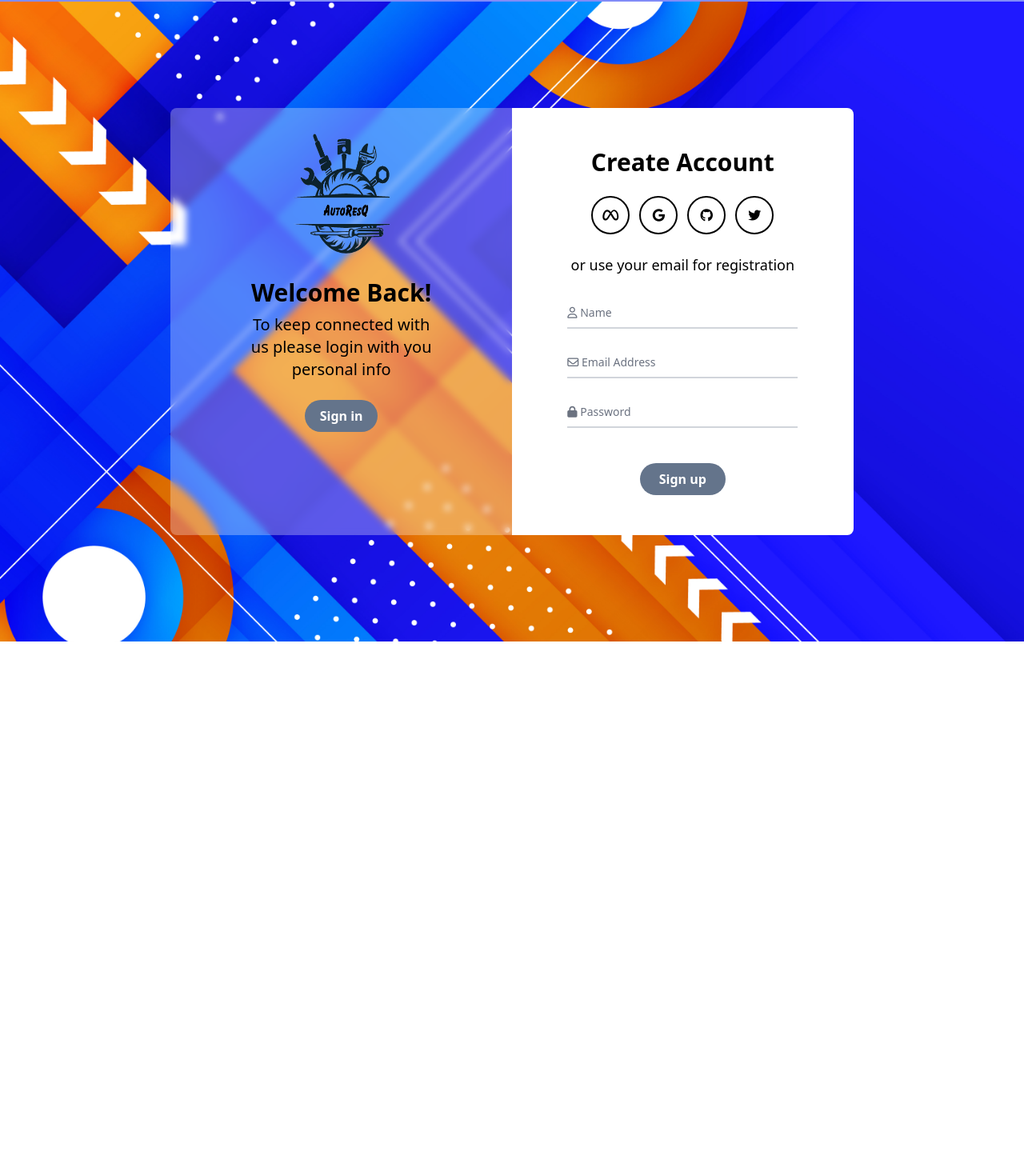
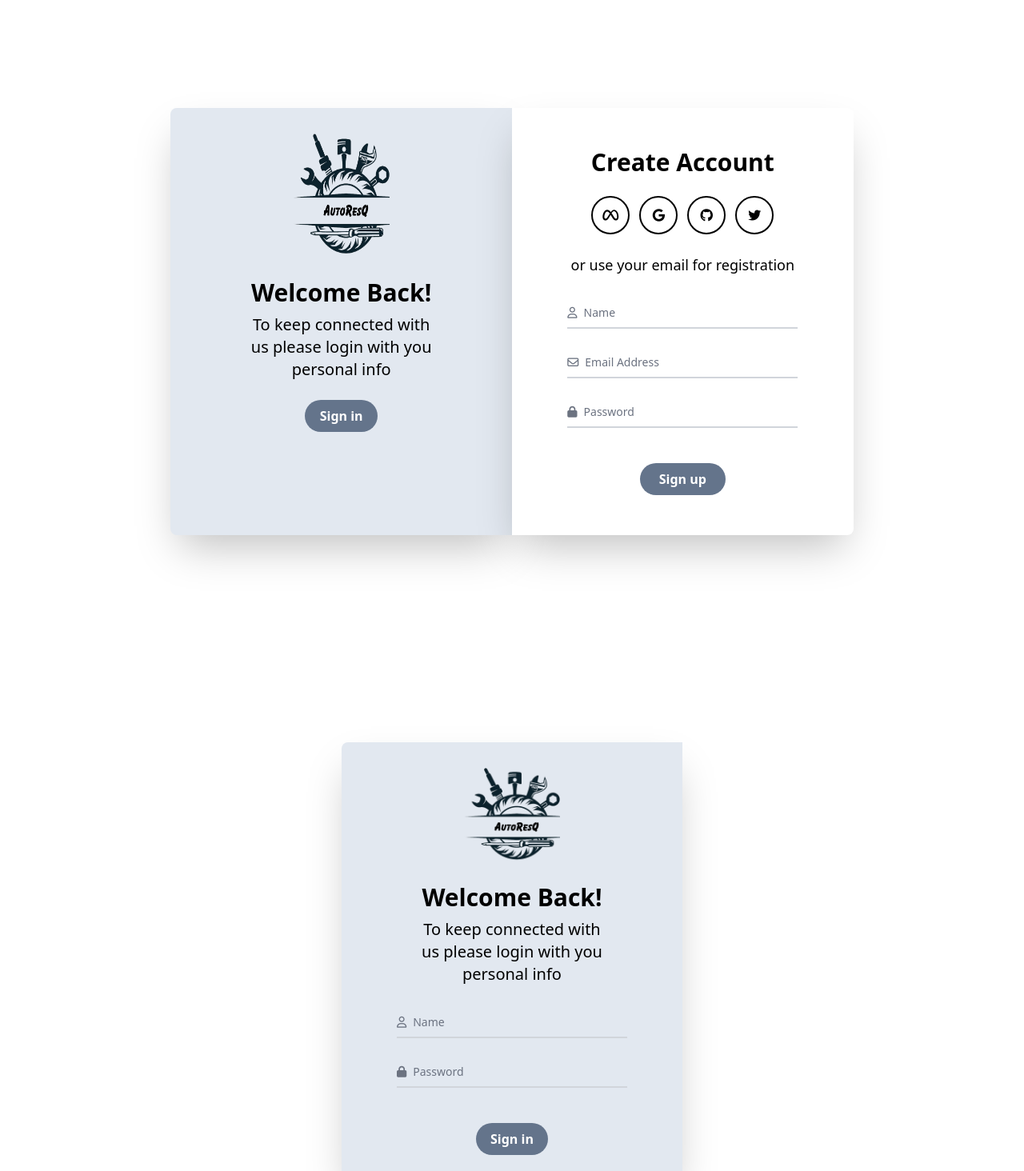
Before and after one commit to swaggyhustler/autoresq, a React (Vite) app in the folder Frontend/: page / in a window 1280 px wide. Shown: the part 570-2034 px from the top of the page at 80% size. Before the commit the page ends 1372 px from the top, so only its background shows below. Built offline with nearby package versions, Linux system fonts and the light colour scheme.

Commit message:
Add Login Page and Refine the code

```diff
--- a/Frontend/package.json
+++ b/Frontend/package.json
@@ -10,6 +10,7 @@
     "preview": "vite preview"
   },
   "dependencies": {
+    "framer-motion": "^11.3.4",
     "latest-version": "^9.0.0",
     "react": "^18.3.1",
     "react-dom": "^18.3.1"
--- a/Frontend/src/App.jsx
+++ b/Frontend/src/App.jsx
@@ -1,12 +1,15 @@
 import Navbar from "./componets/Navbar.jsx";
 import Hero from "./componets/Hero.jsx";
 import Register from "./pages/Register.jsx";
+import Login from "./pages/Login.jsx";
+
 const App=()=>{
   return(
     <>
       <Navbar />
       <Hero />
       <Register />
+      <Login />
     </>
   );
 }
--- /dev/null
+++ b/Frontend/src/componets/InputField.jsx
@@ -0,0 +1,12 @@
+/* eslint react/prop-types: 0 */
+
+const InputField=(props)=>{
+    return (
+        <div className="relative z-0 w-72 mb-5 group">
+            <input type="text" name={props.name} id="floating_name" className="block py-2.5 px-0 w-full text-sm text-gray-900 bg-transparent border-0 border-b-2 border-gray-300 appearance-none dark:text-white dark:border-gray-600 dark:focus:border-blue-500 focus:outline-none focus:ring-0 focus:border-blue-600 peer" placeholder=" " required />
+            <label htmlFor="floating_name" className="peer-focus:font-medium absolute text-sm text-gray-500 dark:text-gray-400 duration-300 transform -translate-y-6 scale-75 top-3 -z-10 origin-[0] peer-focus:start-0 rtl:peer-focus:translate-x-1/4 rtl:peer-focus:left-auto peer-focus:text-blue-600 peer-focus:dark:text-blue-500 peer-placeholder-shown:scale-100 peer-placeholder-shown:translate-y-0 peer-focus:scale-75 peer-focus:-translate-y-6"> {props.children} {props.LabelText}</label>
+        </div>
+    )
+}
+
+export default InputField;
--- /dev/null
+++ b/Frontend/src/componets/Login_Register_Template.jsx
@@ -0,0 +1,18 @@
+/* eslint react/prop-types: 0 */
+import MainLogo from "../assets/MainLogo.png";
+
+const Login_Register_Template = ({children, ButtonMessage})=>{
+    return (
+        <div className="shadow-2xl w-1/2 h-full rounded-l-lg bg-slate-200 flex flex-col items-center gap-6 p-8">
+            <img src={MainLogo} className="w-1/3 h-1/3" alt="Company Logo" />
+            <div className="flex-col w-2/3 items-center text-center text-xl">
+                <h1 className="text-3xl font-bold mb-2">Welcome Back!</h1>
+                <p>To keep connected with us please login with you personal info</p>
+            </div>
+            {children}
+            <button type="button" className="bg-slate-500 hover:bg-blue-700 text-white font-bold py-2 px-4 rounded-full w-1/4">{ButtonMessage}</button>
+        </div>
+    )
+}
+
+export default Login_Register_Template;
--- a/Frontend/src/componets/Navbar.jsx
+++ b/Frontend/src/componets/Navbar.jsx
@@ -1,6 +1,6 @@
 const Navbar=()=>{
     return (
-        <nav className="flex justify-around p-5">
+        <nav className="flex justify-between p-5 shadow-lg rounded-2xl px-lg">
             <span className="font-black font-mono text-2xl">AutoResQ</span>
             <ul className="flex justify-around gap-5">
                 <li><a href="#">link1</a></li>
--- a/Frontend/src/pages/Login.jsx
+++ b/Frontend/src/pages/Login.jsx
@@ -0,0 +1,24 @@
+import Login_Register_Template from "../componets/Login_Register_Template.jsx";
+import InputField from "../componets/InputField.jsx";
+const Login=()=>{
+    return (
+        <div className="w-screen h-screen flex justify-center items-center">
+            <div className="h-3/2 w-2/3 flex justify-center">
+                <Login_Register_Template ButtonMessage="Sign in">
+                    <div>
+                        <InputField name="name">
+                            <i className="fa-regular fa-user mr-2"></i>
+                            Name
+                        </InputField>
+                        <InputField name="password">
+                            <i className="fa-solid fa-lock mr-2"></i>
+                            Password
+                        </InputField>
+                    </div>
+                </Login_Register_Template>
+            </div>
+        </div>
+    )
+}
+
+export default Login;
--- a/Frontend/src/pages/Register.jsx
+++ b/Frontend/src/pages/Register.jsx
@@ -1,46 +1,41 @@
-import MainLogo from "../assets/MainLogo.png";
+import LoginForm from "../componets/Login_Register_Template";
+import InputField from "../componets/InputField.jsx";
 const Register=()=>{
+    const LogoButtons="rounded-full border-2 border-black h-12 w-12 flex justify-center items-center hover:bg-slate-300 cursor-pointer";
     return (
-        <div className='bg-register-abstract bg-cover bg-center h-screen flex justify-center items-center'>
+        <div className='bg-cover bg-center h-screen flex justify-center items-center'>
             <div className="container w-2/3 h-2/3 flex">
-                <div className="w-1/2 h-full  backdrop-blur-sm rounded-l-lg bg-white/30 flex flex-col items-center gap-6 p-8">
-                    <img src={MainLogo} className="w-1/3 h-1/3" alt="Company Logo" />
-                    <div className="flex-col w-2/3 items-center text-center text-xl">
-                        <h1 className="text-3xl font-bold mb-2">Welcome Back!</h1>
-                        <p>To keep connected with us please login with you personal info</p>
-                    </div>
-                    <button type="button" className="bg-slate-500 hover:bg-blue-700 text-white font-bold py-2 px-4 rounded-full w-1/4">Sign in</button>
-                </div>
-                <div className="w-1/2 h-full bg-white flex flex-col justify-center rounded-r-lg items-center gap-6">
+                <LoginForm ButtonMessage="Sign in"/>
+                <div className="shadow-2xl w-1/2 h-full bg-white flex flex-col justify-center rounded-r-lg items-center gap-6">
                     <h1 className="text-3xl font-bold">Create Account</h1>
                     <div className="flex justify-center items-center gap-3 ">
-                        <div className="rounded-full border-2 border-black h-12 w-12 flex justify-center items-center hover:bg-slate-300 cursor-pointer">
+                        <div className={LogoButtons}>
                             <i className="fa-brands fa-meta p-2"></i>
                         </div>
-                        <div className="rounded-full border-2 border-black h-12 w-12 flex justify-center items-center hover:bg-slate-300 cursor-pointer">
+                        <div className={LogoButtons}>
                             <i className="fa-brands fa-google"></i>
                         </div>
-                        <div className="rounded-full border-2 border-black h-12 w-12 flex justify-center items-center hover:bg-slate-300 cursor-pointer">
+                        <div className={LogoButtons}>
                             <i className="fa-brands fa-github"></i>
                         </div>
-                        <div className="rounded-full border-2 border-black h-12 w-12 flex justify-center items-center hover:bg-slate-300 cursor-pointer">
+                        <div className={LogoButtons}>
                             <i className="fa-brands fa-twitter"></i>
                         </div>
                     </div>
                     <p className="text-lg">or use your email for registration</p>
                     <form className="max-w-md mx-auto">
-                        <div className="relative z-0 w-72 mb-5 group">
-                            <input type="text" name="floating_name" id="floating_name" className="block py-2.5 px-0 w-full text-sm text-gray-900 bg-transparent border-0 border-b-2 border-gray-300 appearance-none dark:text-white dark:border-gray-600 dark:focus:border-blue-500 focus:outline-none focus:ring-0 focus:border-blue-600 peer" placeholder=" " required />
-                            <label htmlFor="floating_name" className="peer-focus:font-medium absolute text-sm text-gray-500 dark:text-gray-400 duration-300 transform -translate-y-6 scale-75 top-3 -z-10 origin-[0] peer-focus:start-0 rtl:peer-focus:translate-x-1/4 rtl:peer-focus:left-auto peer-focus:text-blue-600 peer-focus:dark:text-blue-500 peer-placeholder-shown:scale-100 peer-placeholder-shown:translate-y-0 peer-focus:scale-75 peer-focus:-translate-y-6"> <i className="fa-regular fa-user"></i> Name</label>
-                        </div>
-                        <div className="relative z-0 w-72 mb-5 group">
-                            <input type="email" name="floating_email" id="floating_email" className="block py-2.5 px-0 w-full text-sm text-gray-900 bg-transparent border-0 border-b-2 border-gray-300 appearance-none dark:text-white dark:border-gray-600 dark:focus:border-blue-500 focus:outline-none focus:ring-0 focus:border-blue-600 peer" placeholder=" " required />
-                            <label htmlFor="floating_email" className="peer-focus:font-medium absolute text-sm text-gray-500 dark:text-gray-400 duration-300 transform -translate-y-6 scale-75 top-3 -z-10 origin-[0] peer-focus:start-0 rtl:peer-focus:translate-x-1/4 rtl:peer-focus:left-auto peer-focus:text-blue-600 peer-focus:dark:text-blue-500 peer-placeholder-shown:scale-100 peer-placeholder-shown:translate-y-0 peer-focus:scale-75 peer-focus:-translate-y-6"> <i className="fa-regular fa-envelope"></i> Email Address</label>
-                        </div>
-                        <div className="relative z-0 w-72 mb-5 group">
-                            <input type="password" name="floating_password" id="floating_password" className="block py-2.5 px-0 w-full text-sm text-gray-900 bg-transparent border-0 border-b-2 border-gray-300 appearance-none dark:text-white dark:border-gray-600 dark:focus:border-blue-500 focus:outline-none focus:ring-0 focus:border-blue-600 peer" placeholder=" " required />
-                            <label htmlFor="floating_password" className="peer-focus:font-medium absolute text-sm text-gray-500 dark:text-gray-400 duration-300 transform -translate-y-6 scale-75 top-3 -z-10 origin-[0] peer-focus:start-0 rtl:peer-focus:translate-x-1/4 rtl:peer-focus:left-auto peer-focus:text-blue-600 peer-focus:dark:text-blue-500 peer-placeholder-shown:scale-100 peer-placeholder-shown:translate-y-0 peer-focus:scale-75 peer-focus:-translate-y-6"><i className="fa-solid fa-lock"></i> Password</label>
-                        </div>
+                        <InputField name="name">
+                            <i className="fa-regular fa-user mr-2"></i>
+                            Name
+                        </InputField>
+                        <InputField name="email">
+                            <i className="fa-regular fa-envelope mr-2"></i>
+                            Email Address
+                        </InputField>
+                        <InputField name="password">
+                            <i className="fa-solid fa-lock mr-2"></i>
+                            Password
+                        </InputField>
                     </form>
                     <button type="button" className="bg-slate-500 hover:bg-blue-700 text-white font-bold py-2 px-4 rounded-full w-1/4">Sign up</button>
                 </div>
```
Also changed, not shown: Frontend/src/componets/Hero.jsx (+6 -5 lines), 1 other file (tests, documents, lock files or other folders).
